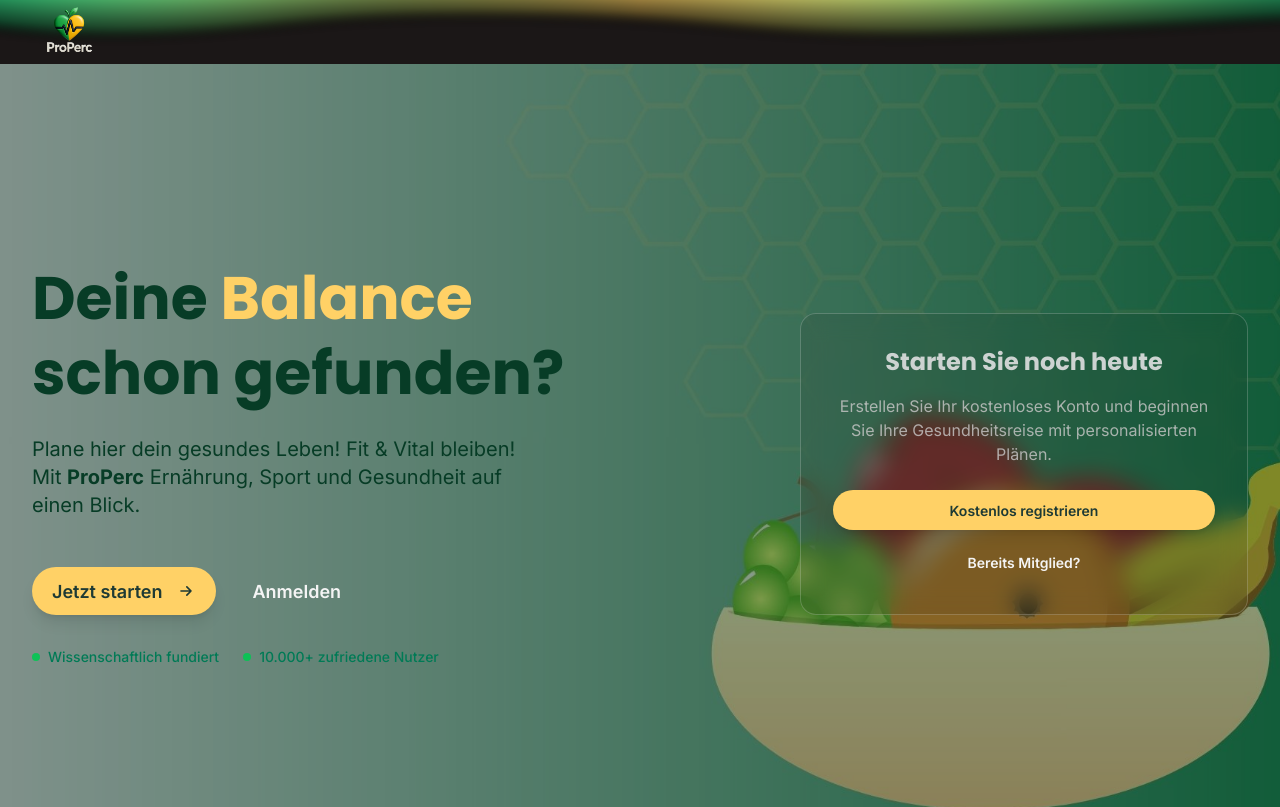
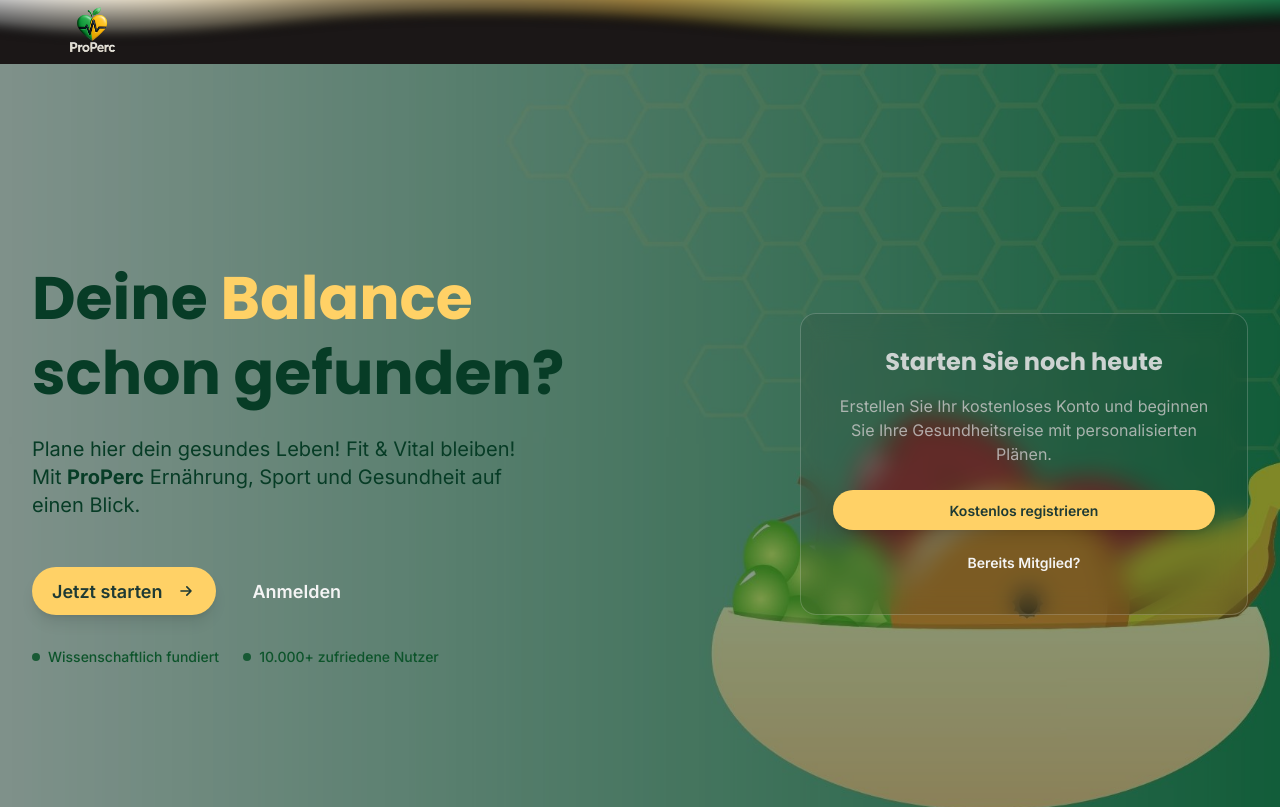
Before and after one commit to CaRpA-devo/ProPerc, a React (Vite) app in the folder frontend/: page / in a window 1280 px wide. Shown: the top 807 px of the page. Built offline with nearby package versions, Linux system fonts and the light colour scheme; no server answers.

Commit message:
finished hero?

```diff
--- a/frontend/src/components/organisms/hero.org.jsx
+++ b/frontend/src/components/organisms/hero.org.jsx
@@ -80,15 +80,15 @@ export function Hero() {
               </div>
 
               {/* Trust indicators */}
-              <div className="flex items-center justify-center lg:justify-start gap-6 pt-8 text-emerald-700">
+              <div className="flex items-center justify-center lg:justify-start gap-6 pt-8 text-green-900">
                 <div className="flex items-center gap-2">
-                  <div className="w-2 h-2 bg-green-500 rounded-full animate-pulse"></div>
+                  <div className="w-2 h-2 bg-green-900 rounded-full animate-pulse"></div>
                   <span className="text-sm font-medium">
                     Wissenschaftlich fundiert
                   </span>
                 </div>
                 <div className="flex items-center gap-2">
-                  <div className="w-2 h-2 bg-green-500 rounded-full animate-pulse"></div>
+                  <div className="w-2 h-2 bg-green-900 rounded-full animate-pulse"></div>
                   <span className="text-sm font-medium">
                     10.000+ zufriedene Nutzer
                   </span>
--- a/frontend/src/components/organisms/navbar.org.jsx
+++ b/frontend/src/components/organisms/navbar.org.jsx
@@ -19,7 +19,7 @@ export function Navbar() {
         }}
       >
         <Aurora
-          colorStops={["#2eb872", "#ffd166", "#2eb872"]}
+          colorStops={["#f4f4f4", "#ffd166", "#2eb872"]}
           blend={0.4}
           amplitude={0.8}
           speed={0.3}
@@ -29,7 +29,7 @@ export function Navbar() {
       {/* Navbar Content */}
       <div className="relative z-10 flex items-center justify-between px-4 h-full">
         {/* Logo (links) */}
-        <Link to="/" className=" btn btn-ghost">
+        <Link to="/" className="pl-10">
           <img
             src="/src/assets/img/logoNoBg.png"
             alt="ProPerc Logo"
```
